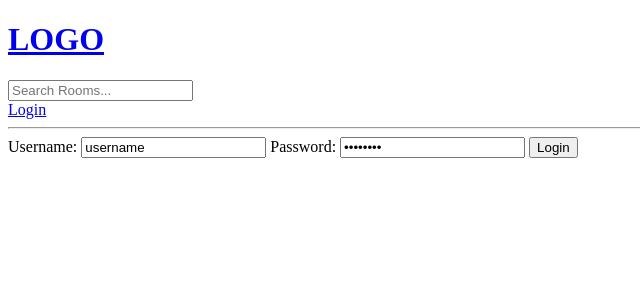
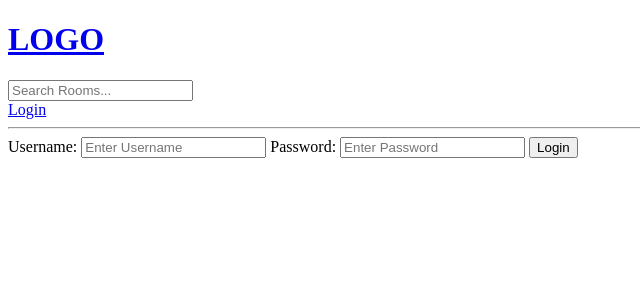
Before and after one commit to mezidia/mezidia_tracker, a Django app: page /login/ in a window 1280 px wide. Shown: the top 300 px of the page, without its empty margins (0-640 px from the left). Run offline with Django 3.2, Linux system fonts and the light colour scheme.

Commit message:
Update login_register.html

```diff
--- a/base/templates/base/login_register.html
+++ b/base/templates/base/login_register.html
@@ -5,10 +5,10 @@
     <div>
         <form action="" method="post">
             {% csrf_token %}
-            <label for="">Username:</label>
-            <input type="text" value="username" placeholder="Enter Username" />
-            <label for="">Password:</label>
-            <input type="password" value="password" placeholder="Enter Password" />
+            <label for="username">Username:</label>
+            <input type="text" name="username" placeholder="Enter Username" />
+            <label for="password">Password:</label>
+            <input type="password" name="password" placeholder="Enter Password" />
             <input type="submit" value="Login" />
         </form>
     </div>
```
